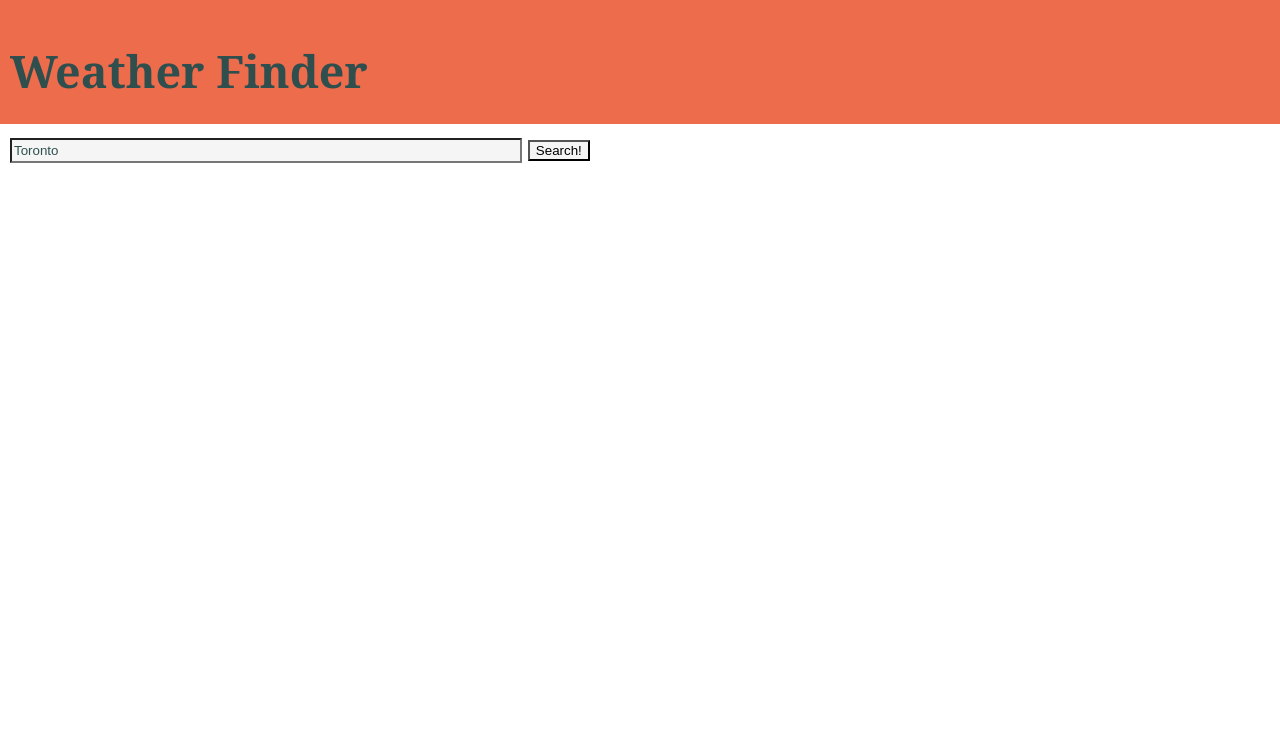
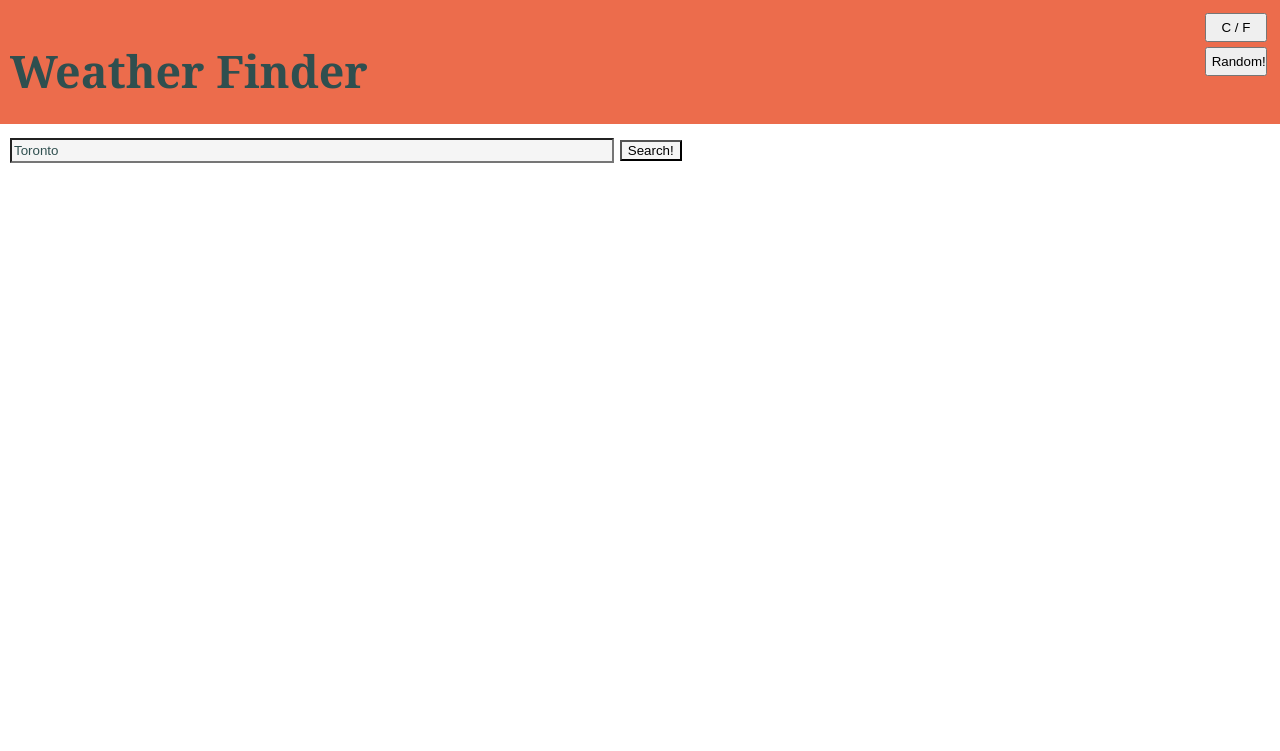
Before and after one commit to danme-l/weather-app, a plain HTML site: page index.html in a window 1280 px wide. Shown: the top 751 px of the page. Drawn offline with Linux system fonts and the light colour scheme.

Commit message:
added random city button

```diff
--- a/index.html
+++ b/index.html
@@ -17,7 +17,8 @@
             <button id="city-search-btn">Search!</button>
         </div>
         <div id="header-right">
-
+            <button id="temp-type" class="header-right-btn">C / F</button>
+            <button id="random-city-btn" class="header-right-btn">Random!</button>
         </div>
     </header>
     <main id="main" class="hidden">
--- a/style.css
+++ b/style.css
@@ -17,11 +17,17 @@ header {
     background-color: var(--fourth-color);
     height: 13vh;
     padding: 10px;
+    display: flex;
+    flex-direction: row;
+    justify-content: space-between;
+}
+
+#header-left {
+    flex-grow: 1.3;
 }
 
 input {
-    width: 40%;
-    /* margin-right: -8px; */
+    width: 50%;
     background-color: var(--main-color);
     height: 1.2rem;
 }
@@ -33,6 +39,17 @@ input {
 #city-search-box {
     color: var(--third-color);
     background-color: var(--main-color);
+}
+
+#header-right {
+    display: flex;
+    flex-direction: column;
+    align-self: bottom;
+}
+
+.header-right-btn {
+    padding: 5px;
+    margin: 4%;
 }
 
 main {
```
